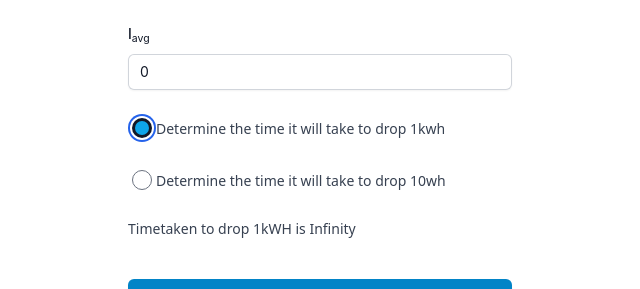
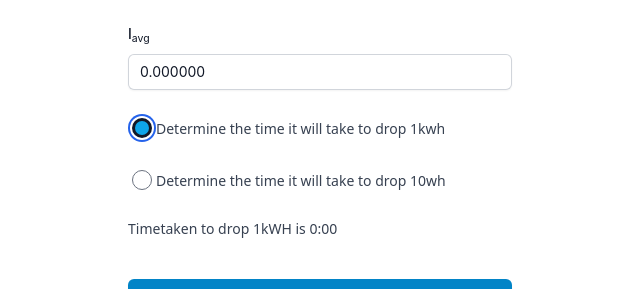
Before and after one commit to jydoskey/meter-recertification, a Vue app: page / in a window 1280 px wide. Both pictures are taken after a click on the label 462 px from the left and 646 px from the top of the page. Shown: the part 518-807 px from the top of the page, without its empty margins (320-960 px from the left). Built offline with nearby package versions, Linux system fonts and the light colour scheme.

Commit message:
added function to convert timedrop into minutes and seconds

```diff
--- a/src/components/meter.vue
+++ b/src/components/meter.vue
@@ -123,9 +123,9 @@
                 </div>
               </div>
 
-              <p v-if="timeCalc !== ''"
+              <p v-if="timeCalc !== 0"
                 class="block font-sans text-sm antialiased font-normal leading-normal text-gray-700">Timetaken to drop
-                {{ timetype }} is {{ timeCalc }}</p>
+                {{ timetype }} is {{ secondsToMinSecPadded(timeCalc) }}</p>
 
               <div class="pt-4">
                 <button type="submit"
@@ -144,10 +144,10 @@
 export default {
   data() {
     return {
-      timeCalc: '',
+      timeCalc: 0,
       redphase: '',
       bluephase: '',
-      avgCurrent: '',
+      avgCurrent: 0,
       yellowphase: '',
       voltage: 415,
       timetype: ''
@@ -161,15 +161,24 @@ export default {
       } else {
         this.avgCurrent = 0
       }
-      return this.avgCurrent
+      return this.avgCurrent.toFixed(6)
     },
 
-    formatMinSecs(e) {
-      const h = Math.floor(e / 3600).toString().padStart(2, '0'),
-        m = Math.floor(e % 3600 / 60).toString().padStart(2, '0'),
-        s = Math.floor(e % 60).toString().padStart(2, '0');
+    secondsToMinSecPadded(duration) {
+      const hrs = ~~(duration / 3600);
+      const mins = ~~((duration % 3600) / 60);
+      const secs = ~~duration % 60;
 
-      return h + ':' + m + ':' + s;
+      let ret = "";
+
+      if (hrs > 0) {
+        ret += "" + hrs + ":" + (mins < 10 ? "0" : "");
+      }
+
+      ret += "" + mins + ":" + (secs < 10 ? "0" : "");
+      ret += "" + secs;
+
+      return ret;
     },
 
     kwhTimeDrop() {
```
